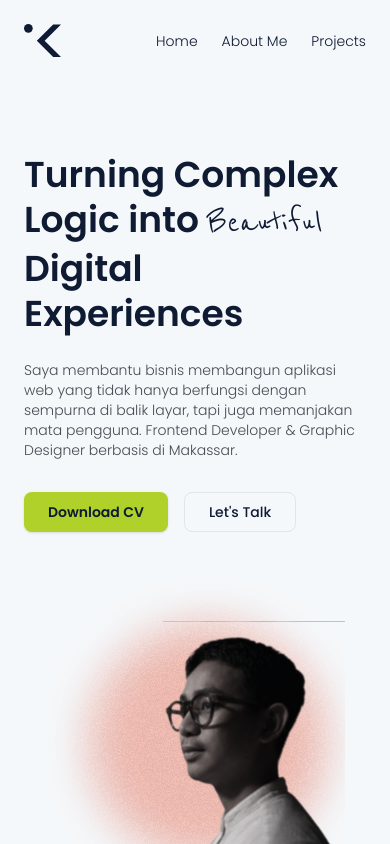
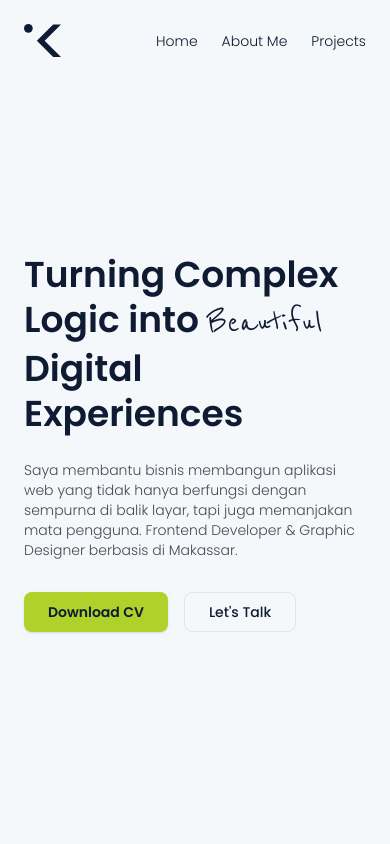
Before and after one commit to rafiihyas/portofolio-rafi-next, a Next.js app: page / in a window 390 px wide. Shown: the top 844 px of the page. Built offline with nearby package versions, Linux system fonts and the light colour scheme.

Commit message:
style: improve hero section ui

```diff
--- a/src/app/(main)/components/sections/Hero.tsx
+++ b/src/app/(main)/components/sections/Hero.tsx
@@ -5,9 +5,9 @@ export default function Hero() {
   return (
     <section
       id="hero"
-      className="relative flex flex-col lg:flex-row justify-center lg:justify-start items-center lg:items-stretch min-h-screen px-6 md:px-12 lg:px-24 xl:px-52 pt-28 lg:pt-0 overflow-hidden"
+      className="relative flex flex-col lg:flex-row justify-center lg:justify-start items-center lg:items-stretch min-h-screen px-6 md:px-12 lg:px-24 xl:px-52 pt-10 lg:pt-0 overflow-hidden"
     >
-      <div className="flex flex-col space-y-6 h-full items-start justify-center w-full lg:max-w-[750px] z-10 mt-10 lg:mt-52">
+      <div className="flex flex-col space-y-6 h-full items-start justify-center w-full lg:max-w-[750px] z-10 lg:mt-72">
         <h1 className="text-4xl md:text-[50px] text-kreafi-2 font-semibold leading-tight">
           Turning Complex Logic into
           <br className="hidden md:block" />
@@ -21,7 +21,7 @@ export default function Hero() {
           dengan sempurna di balik layar, tapi juga memanjakan mata pengguna.
           Frontend Developer & Graphic Designer berbasis di Makassar.
         </p>
-        <div className="flex space-x-4 pt-2">
+        <div className="flex space-x-4 pt-2 items-start w-full">
           <Button className="bg-kreafi-1 hover:bg-kreafi-1/90 text-kreafi-2 text-sm font-semibold shadow px-6">
             Download CV
           </Button>
@@ -34,7 +34,7 @@ export default function Hero() {
         </div>
       </div>
 
-      <div className="relative lg:absolute z-0 right-0 bottom-0 mt-12 lg:mt-0 flex justify-end w-full max-w-[300px] md:max-w-[450px] lg:max-w-[618px]">
+      <div className="relative lg:absolute z-0 right-0 bottom-0 mt-12 lg:mt-0 md:flex justify-end w-full hidden max-w-[300px] md:max-w-[450px] lg:max-w-[618px]">
         <Image
           src="/assets/foto-rafi-1.svg"
           alt="foto rafi 1"
```
